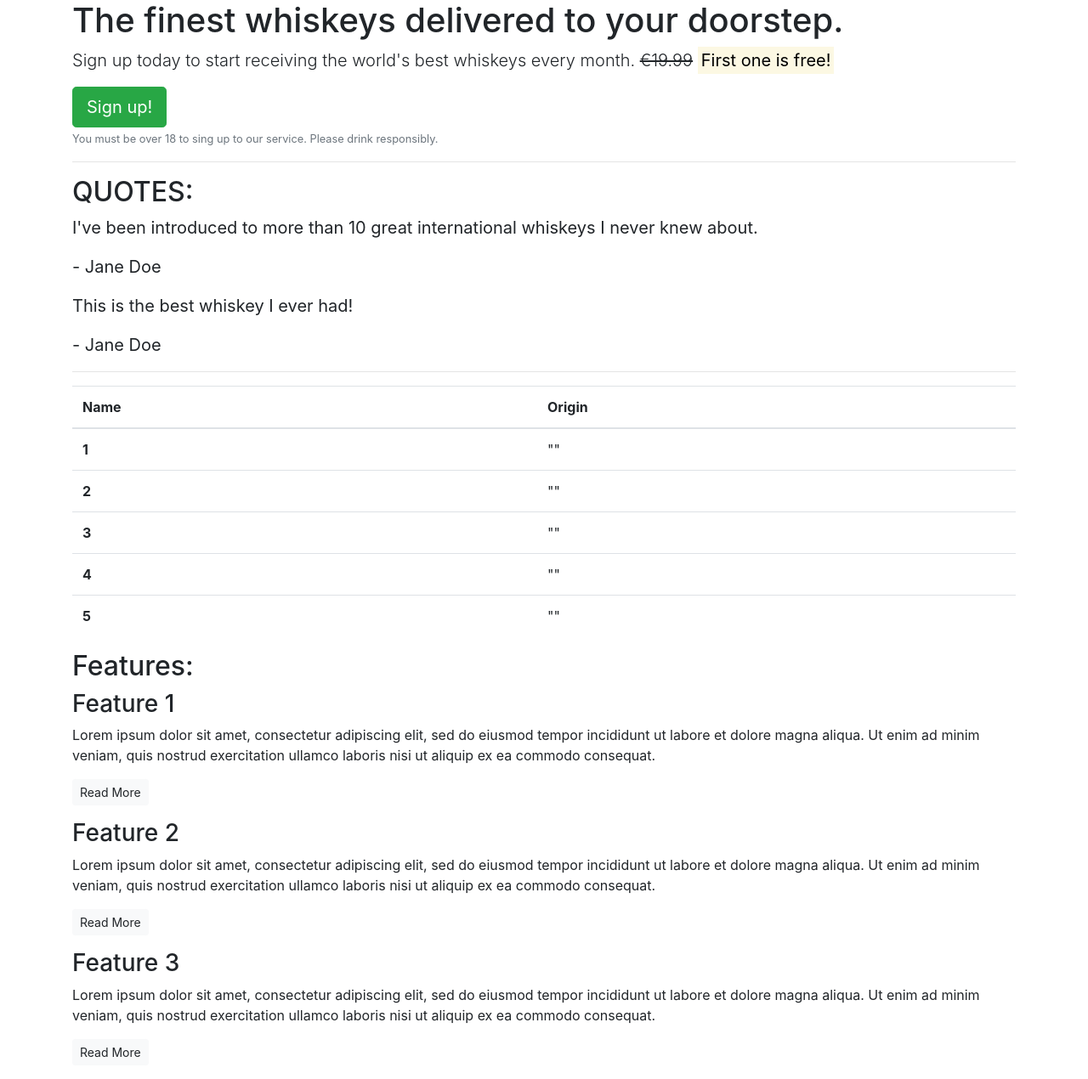
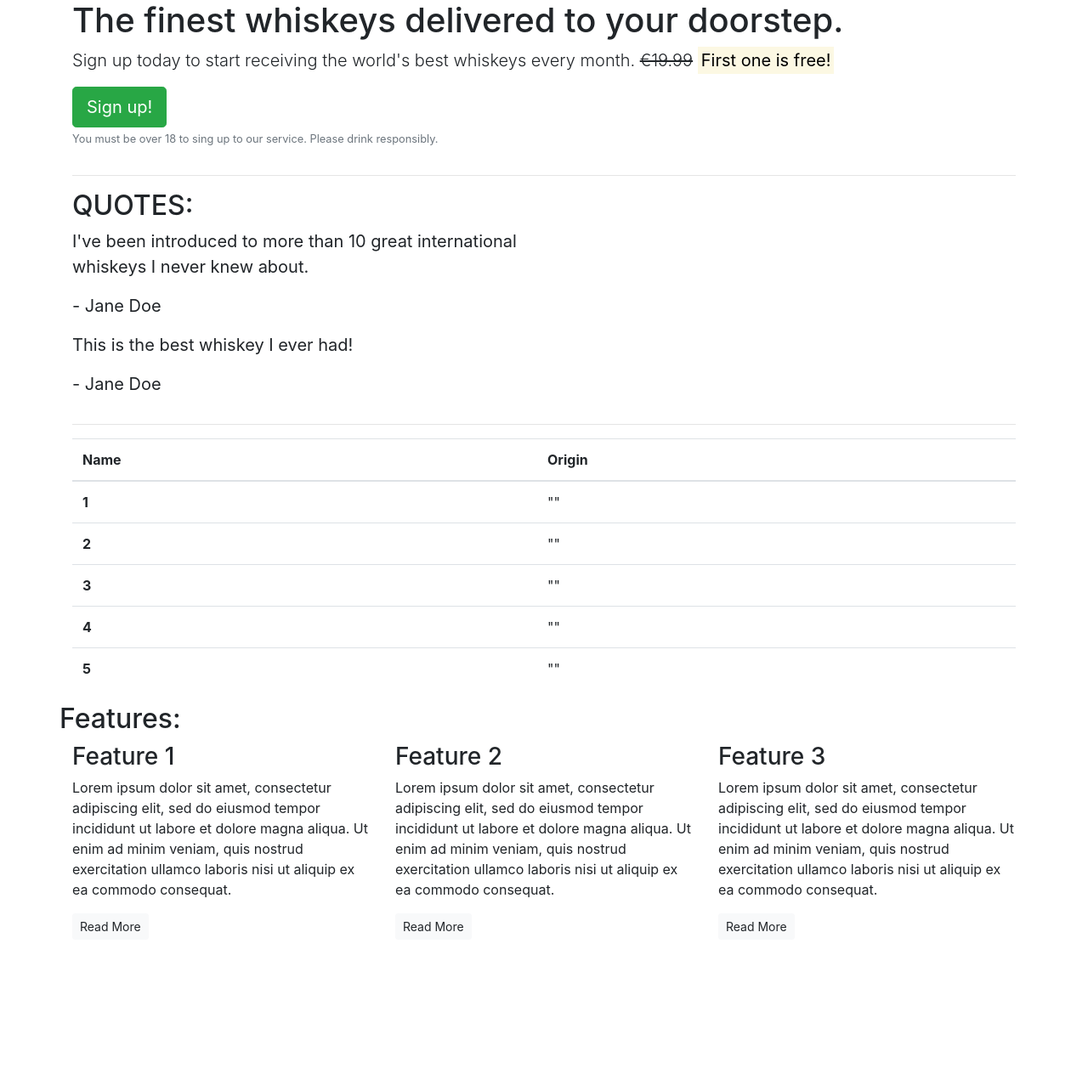
Before and after one commit to MilenTecle/bootstrap, a plain HTML site: page index.html in a window 1280 px wide. Shown: the whole page at 85% size. After the commit the page ends 1122 px from the top, so only its background shows below. Drawn offline with nearby package versions, Linux system fonts and the light colour scheme.

Commit message:
Adjust screen size

```diff
--- a/index.html
+++ b/index.html
@@ -11,26 +11,40 @@
 <body>
     <article class="container">
         <!-- Callout -->
+        <div class="row">
+          <div class="col-12">
         <section class="callout">
             <h1>The finest whiskeys delivered to your doorstep.</h1>
             <p class="lead">Sign up today to start receiving the world's best whiskeys every month. <s>€19.99</s> <strong><mark>First one is free!</mark></strong></p>
             <button class="btn btn-success btn-lg">Sign up!</button>
             <p class="text-muted"><small>You must be over 18 to sing up to our service. Please drink responsibly.</small></p>
         </section>
+      </div>
+    </div>
         <!-- /.callout -->
         <hr>
 
         <!-- Quotes -->
         <section class="quotes">
+          <div class="row">
+            <div class="col-12 col-md-6">
             <h2 class="text-uppercase">Quotes:</h2>
+            </div>
+          </div>
+          <div class="row">
+            <div class="col-12 col-md-6">
             <blockquote class="blockquote">
                 <p>I've been introduced to more than 10 great international whiskeys I never knew about.</p>
                 <p>- Jane Doe</p>
             </blockquote>
+          </div>
+          <div class="col-12">
             <blockquote class="blockquote">
                 <p>This is the best whiskey I ever had!</p>
                 <p>- Jane Doe</p>
             </blockquote>
+          </div>
+        </div>
         </section>
         <!-- /.quotes -->
         <hr>
@@ -72,22 +86,32 @@
 
         <!-- Features -->
         <section class="features">
+          <div class="row">
             <h2>Features:</h2>
+          </div>
+          <div class="row">
+            <div class="col-12 col-md-6 col-lg-4">
             <div class="feature">
                 <h3>Feature 1</h3>
                 <p>Lorem ipsum dolor sit amet, consectetur adipiscing elit, sed do eiusmod tempor incididunt ut labore et dolore magna aliqua. Ut enim ad minim veniam, quis nostrud exercitation ullamco laboris nisi ut aliquip ex ea commodo consequat.</p>
                 <p><a class="btn btn-sm btn-light" href="">Read More</a></p>
             </div>
+            </div>
+            <div class="col-12 col-md-6 col-lg-4">
             <div class="feature">
                 <h3>Feature 2</h3>
                 <p>Lorem ipsum dolor sit amet, consectetur adipiscing elit, sed do eiusmod tempor incididunt ut labore et dolore magna aliqua. Ut enim ad minim veniam, quis nostrud exercitation ullamco laboris nisi ut aliquip ex ea commodo consequat.</p>
                 <p><a class="btn btn-sm btn-light" href="">Read More</a></p>
             </div>
+          </div>
+          <div class="col-12 d-md-none d-lg-block col-lg-4">
             <div class="feature">
                 <h3>Feature 3</h3>
                 <p>Lorem ipsum dolor sit amet, consectetur adipiscing elit, sed do eiusmod tempor incididunt ut labore et dolore magna aliqua. Ut enim ad minim veniam, quis nostrud exercitation ullamco laboris nisi ut aliquip ex ea commodo consequat.</p>
                 <p><a class="btn btn-sm btn-light" href="">Read More</a></p>
             </div>
+            </div>
+          </div>
         </section>
         <!-- /.features -->
     </article>
```
